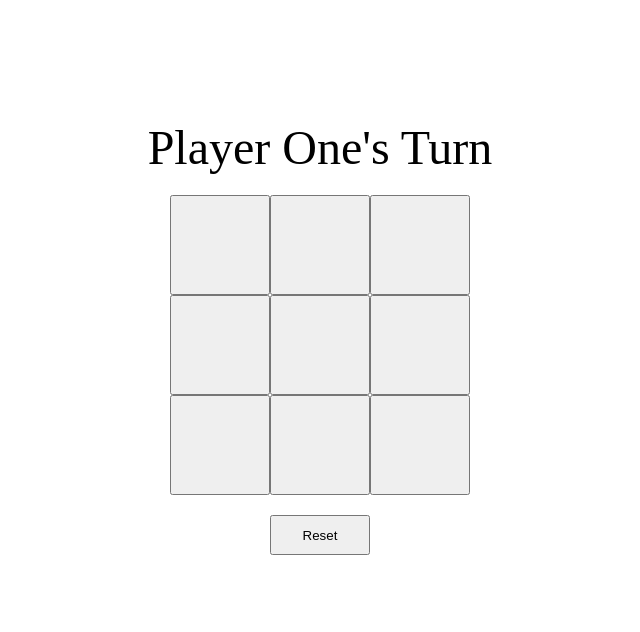
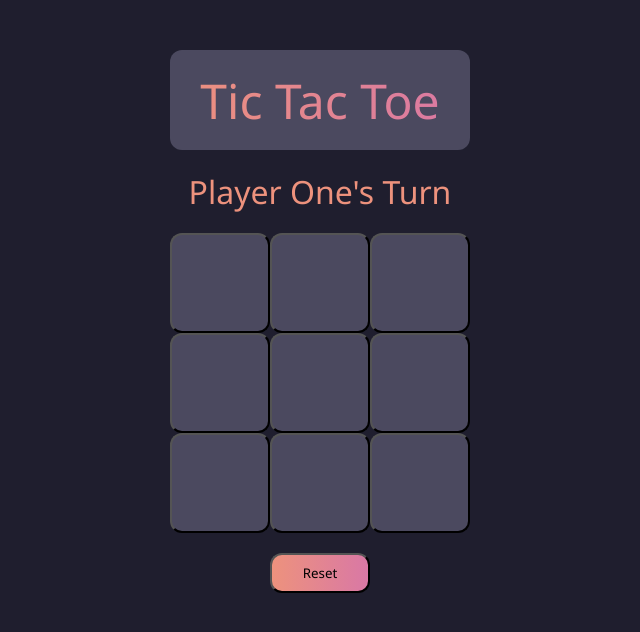
Before and after one commit to k-stannard/odin-tictactoe, a plain HTML site: page index.html in a window 1280 px wide. Shown: the whole page, without its empty margins (320-960 px from the left). Drawn offline with Linux system fonts and the light colour scheme.

Commit message:
Add styling to display

```diff
--- a/index.html
+++ b/index.html
@@ -7,6 +7,9 @@
     <title>Odin Tic-Tac-Toe</title>
 </head>
 <body>
+    <div id="title-container">
+        <div id="title" class="gradient">Tic Tac Toe</div>
+    </div>
     <div id="turn"></div>
     <div id="board"></div>
     <button id="reset">Reset</button>
--- a/script.js
+++ b/script.js
@@ -37,17 +37,18 @@ function transpose(matrix) {
             .map(colNumber => matrix.map(rowNumber => rowNumber[colNumber]))
 }
 
-function player(name, marker) {
+function player(name, marker, color) {
     return {
         name: name,
-        marker: marker
+        marker: marker,
+        color: color
     }
 }
 
 const game = (() => {
     const players = [
-        player("Player One", 1),
-        player("Player Two", 2)
+        player("Player One", 1, "rgb(237, 146, 125)"),
+        player("Player Two", 2, "rgb(217, 120, 165)")
     ]
 
     let playerTurn = players[0]
@@ -100,7 +101,7 @@ const game = (() => {
 
             if(hasWinner) {
                 gameOver = true
-                winner = getActivePlayer().name
+                winner = getActivePlayer()
             } else if(!hasWinner && activeBoard(gameBoard.getBoard())) {
                 switchTurns()
             } else {
@@ -136,9 +137,12 @@ const gameDisplay = (() => {
 
         if(game.isOver()) {
             if(!game.gameWon()) {
+                turnDiv.classList.remove('toggle')
+                turnDiv.classList.toggle('gradient')
                 turnDiv.textContent = "Game over - tie game!"
             } else {
-                turnDiv.textContent = `Game over! ${game.getWinningPlayer()} wins!`
+                turnDiv.textContent = `Game over! ${game.getWinningPlayer().name} wins!`
+                turnDiv.style.color = game.getWinningPlayer().color
             }
         }
     }
@@ -171,6 +175,7 @@ const gameDisplay = (() => {
             let btn = document.querySelector(`[data-row="${selectedRow}"][data-column="${selectedCol}"]`)
             btn.setAttribute('data-marker', game.getActivePlayer().marker)
             game.playRound(selectedRow, selectedCol)
+            turnDiv.classList.toggle('toggle')
         }
 
         updatePlayerTurn()
@@ -180,12 +185,14 @@ const gameDisplay = (() => {
         boardDiv.replaceChildren()
         gameBoard.clearBoard()
         game.resetGame()
+        turnDiv.classList.remove('toggle')
+        turnDiv.classList.remove('gradient')
+        turnDiv.removeAttribute('style')
         render()
     }
 
     boardDiv.addEventListener('click', placeMarker)
     resetButton.addEventListener('click', resetBoard)
 
-
     render()
 })()
--- a/style.css
+++ b/style.css
@@ -1,19 +1,43 @@
+:root {
+    --primary-bg-color: #4b495f;
+    --color-salmon: #ed927d;
+    --color-faded-pink: #d978a5;
+    --gradient: linear-gradient(to right, var(--color-salmon), var(--color-faded-pink));
+}
+
 * {
     margin: 0;
     padding: 0;
+    font-family: 'Segoe UI', Tahoma, Geneva, Verdana, sans-serif;
 }
 
 body {
-    padding: 100px;
+    padding: 50px;
     display: flex;
     justify-content: center;
     align-items: center;
     flex-direction: column;
+    background-color: #1f1e2e;
+}
+
+#title-container{
+    background-color: var(--primary-bg-color);
+    border-radius: 12px;
+}
+
+#title {
+    width: 300px;
+    height: 100px;
+    display: flex;
+    justify-content: center;
+    align-items: center;
+    font-size: 48px;
 }
 
 #turn {
-    font-size: 48px;
+    font-size: 32px;
     padding: 20px;
+    color: var(--color-salmon);
 }
 
 #board {
@@ -28,20 +52,37 @@ body {
 .cell {
     width: 100px;
     height: 100px;
+    background-color: var(--primary-bg-color);
+    border-radius: 12px;
 }
 
 .cell[data-marker="1"] {
     background: url(./images/x.png);
     background-size: contain;
+    background-color: var(--primary-bg-color);
 }
 
 .cell[data-marker="2"] {
     background: url(./images/o.png);
     background-size: contain;
+    background-color: var(--primary-bg-color);
 }
 
 #reset {
     width: 100px;
     height: 40px;
     margin: 20px;
+    background-image: var(--gradient);
+    border-radius: 12px;
 }
+
+#turn.toggle {
+    color: var(--color-faded-pink);
+}
+
+#title,
+#turn.gradient {
+    background-image: var(--gradient);
+    color: transparent;
+    background-clip: text;
+}
```
